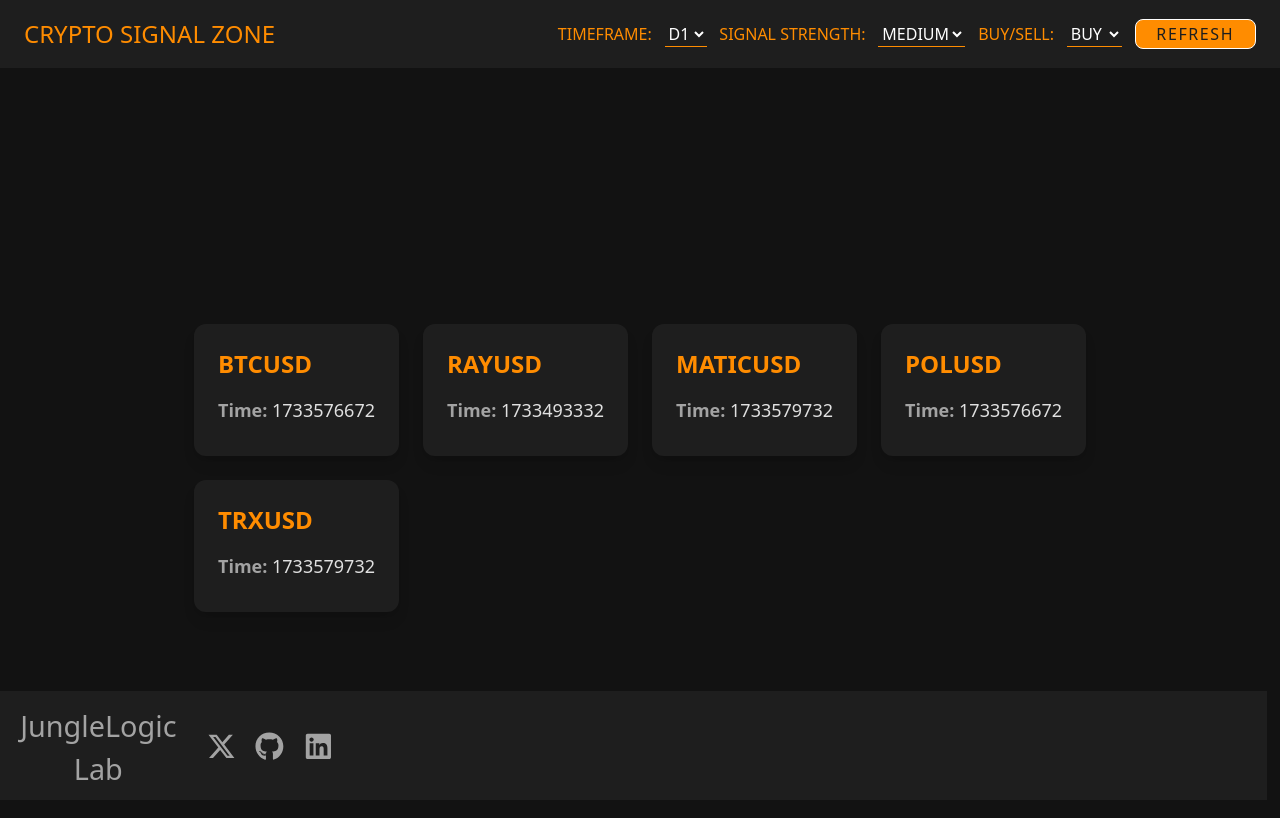
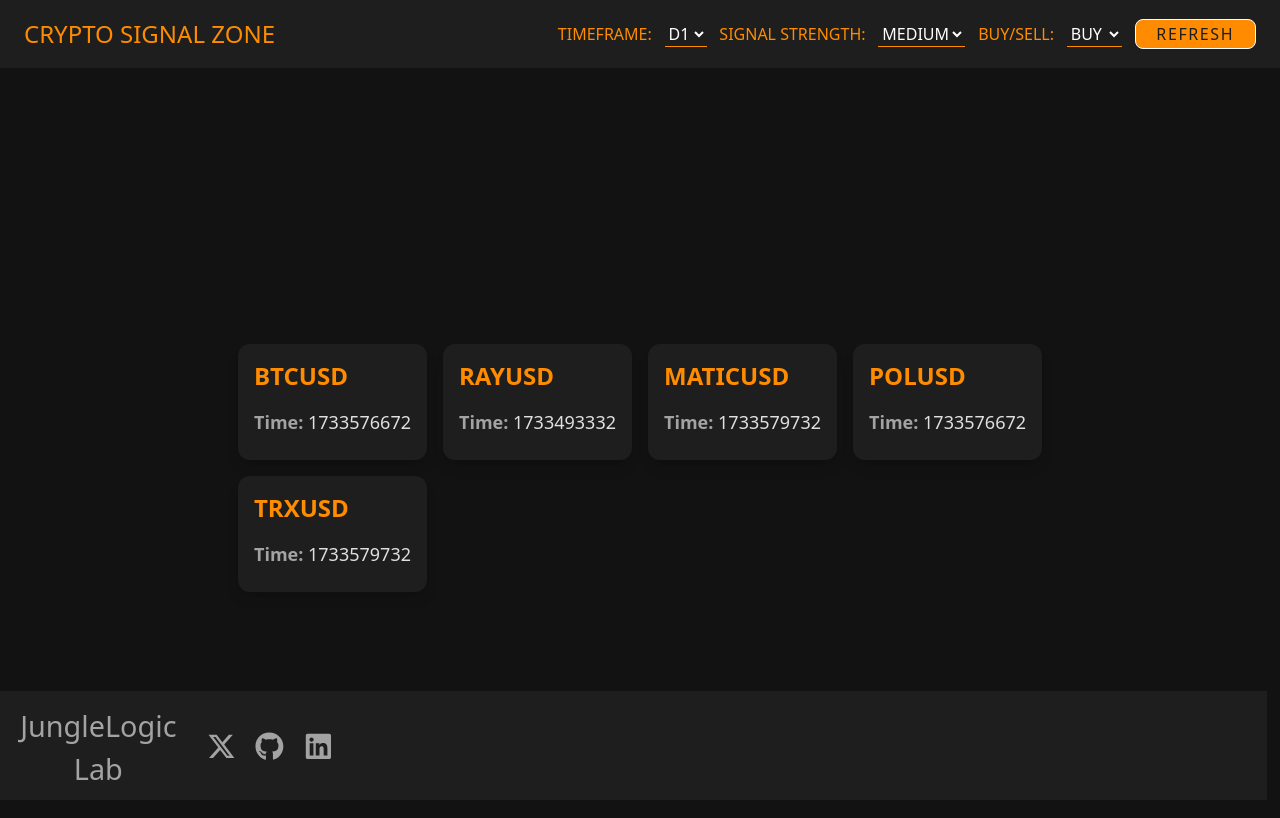
Before and after one commit to leandrodalbo/crypto-trading-signals-ui, a React (Vite) app: page / in a window 1280 px wide. Shown: the top 818 px of the page. Built offline with nearby package versions, Linux system fonts and the light colour scheme.

Commit message:
tailwind is working

```diff
--- /dev/null
+++ b/postcss.config.js
@@ -0,0 +1,6 @@
+module.exports = {
+    plugins: {
+      tailwindcss: {},
+      autoprefixer: {},
+    },
+  }
--- a/src/components/main-grid/MainGrid.tsx
+++ b/src/components/main-grid/MainGrid.tsx
@@ -8,7 +8,7 @@ export interface MainGridProps {
 const MainGrid = ({data} : MainGridProps) => {
     return (
         <div className="overflow-x-auto">
-            <div className="grid grid-cols-1 sm:grid-cols-2 md:grid-cols-3 lg:grid-cols-4 gap-6 p-6">
+            <div className="grid grid-cols-2 sm:grid-cols-2 md:grid-cols-3 lg:grid-cols-4 gap-4 p-4">
                 {
                 data.map(it => <SignalCard key={
                         it.symbol
--- a/src/components/signal-card/SignalCard.tsx
+++ b/src/components/signal-card/SignalCard.tsx
@@ -8,7 +8,7 @@ const SignalCard = ({data} : SignalCardProps) => {
     return (
 
 
-        <div className="bg-[var(--color-secondary)] text-[var(--primary-text)] rounded-xl p-6 shadow-lg hover:shadow-xl transition hover:bg-[var(--hover-bg)] hover:text-[var(--hover-text)]">
+        <div className="bg-[var(--color-secondary)] text-[var(--primary-text)] rounded-xl p-4 shadow-lg hover:shadow-xl transition hover:bg-[var(--hover-bg)] hover:text-[var(--hover-text)]">
             <h2 className="font-bold text-2xl mb-4 text-[var(--highlight)]">
                 {
                 data.symbol
--- a/src/index.css
+++ b/src/index.css
@@ -1,6 +1,6 @@
-@tailwind base;
-@tailwind components;
-@tailwind utilities;
+@import "tailwindcss/base";
+@import "tailwindcss/components";
+@import "tailwindcss/utilities";
 
 * {
   margin: 0;
--- a/vite.config.ts
+++ b/vite.config.ts
@@ -1,9 +1,12 @@
 import { defineConfig } from "vite";
 import react from "@vitejs/plugin-react";
+import tailwindcss from "tailwindcss";
 
 export default defineConfig({
   plugins: [react()],
   css: {
-    postcss: './postcss.config.js'
+    postcss: {
+      plugins: [tailwindcss()],
+    },
   },
 });
```
